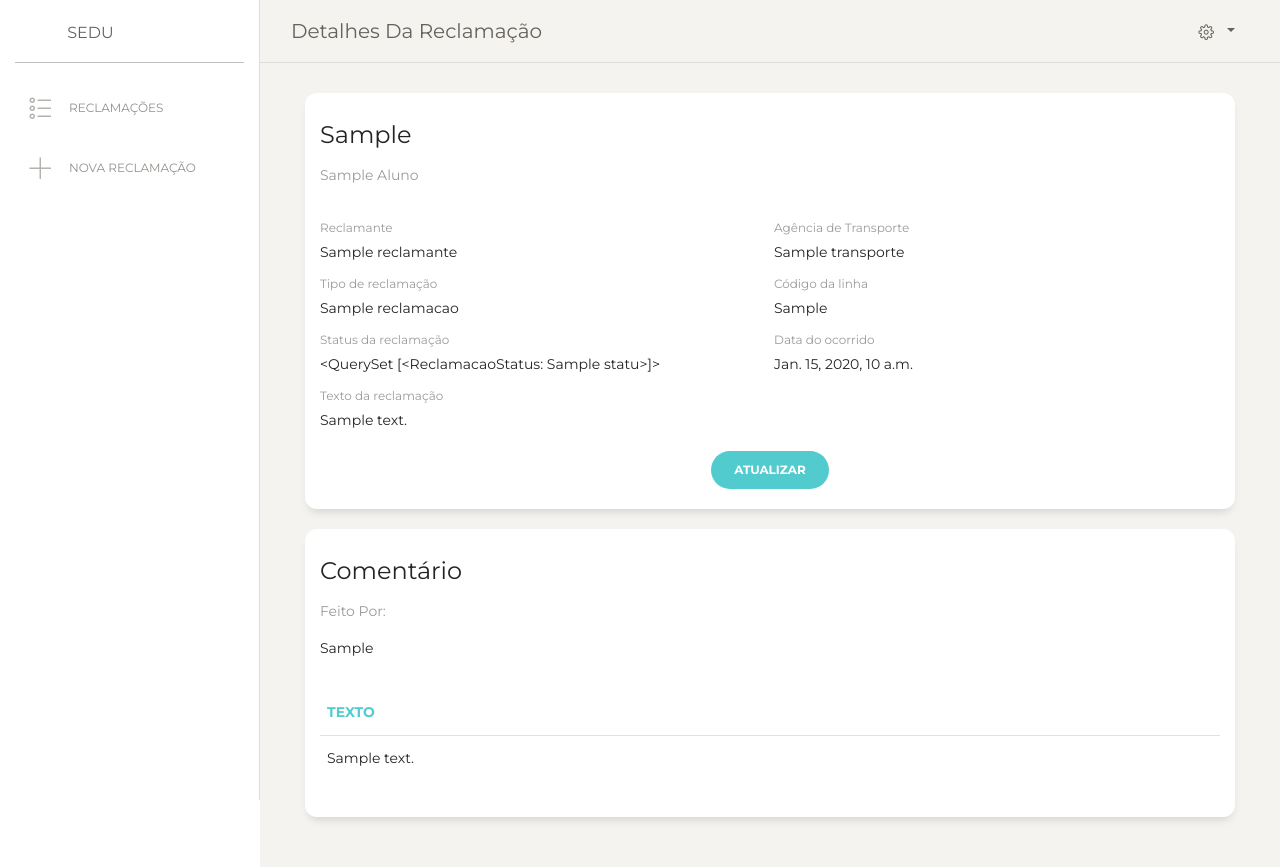
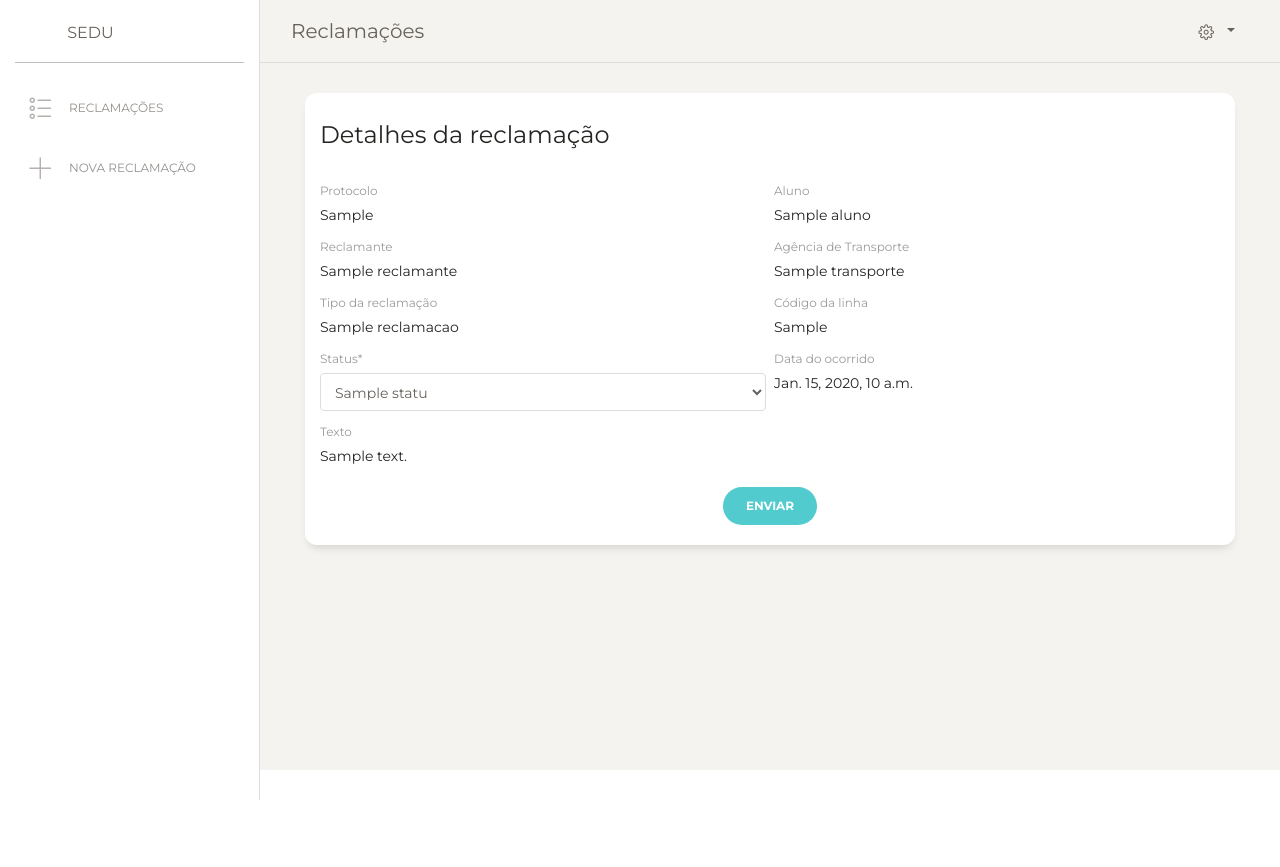
Before and after one commit to MatheusRBarbosa/sedu-denuncias, a Django app: page /web/reclamacao/1 in a window 1280 px wide. After the commit the page ends 800 px from the top, so only its background shows below. Run offline with Django 3.2, Linux system fonts and the light colour scheme; a user stored in the database is signed in; tables that the repository leaves empty hold one stand-in row (values such as "Sample post"); some libraries are stand-ins or nearby versions.

Commit message:
feat(status): Atulizando status

```diff
--- a/sedu_webservice/denuncias/templates/denuncias/reclamacao_detail.html
+++ b/sedu_webservice/denuncias/templates/denuncias/reclamacao_detail.html
@@ -1,19 +1,36 @@
 {% extends 'home.html' %}
 
-{% block content-title%} Detalhes da reclamação {% endblock %}
+{% block content-title%}Reclamações{% endblock %}
 
 {% block content-body %}
+
 {% load crispy_forms_tags %}
 
 <div class="col-md-12">
     <div class="card">
         <div class="card-header">
-                <h4 class="card-title">{{object.protocolo}}</h4>
-                <p class="card-category">{{object.aluno}}</p>
+            <h4 class="card-title">
+               Detalhes da reclamação
+            </h4>
         </div>
         <div class="card-body">
+
             <form method="post">
                 {% csrf_token %}
+                <div class="row">
+                    <div class="col-md-6 pr-1">
+                        <div class="form-group">
+                            <label>Protocolo</label>
+                            <div>{{form.protocolo.value}}</div>
+                        </div>
+                    </div>
+                    <div class="col-md-6 pl-1">
+                        <div class="form-group">
+                            <label>Aluno</label>
+                            <div>{{object.aluno}}</div>
+                        </div>
+                    </div>
+                </div>
                 <div class="row">
                     <div class="col-md-6 pr-1">
                         <div class="form-group">
@@ -24,87 +41,52 @@
                     <div class="col-md-6 pl-1">
                         <div class="form-group">
                             <label>Agência de Transporte</label>
-                                <div> {{object.agencia_transporte}} </div>
+                            <div> {{object.agencia_transporte}}</div>
                         </div>
                     </div>
                 </div>
                 <div class="row">
                     <div class="col-md-6 pr-1">
                         <div class="form-group">
-                                <label>Tipo de reclamação</label>
-                                <div> {{object.tipo}} </div>
+                            <label>Tipo da reclamação</label>
+                            <div>{{object.tipo}}</div>
                         </div>
                     </div>
                     <div class="col-md-6 pl-1">
                         <div class="form-group">
                             <label>Código da linha</label>
-                                <div>{{object.cod_linha}}</div>
+                            <div>{{form.cod_linha.value}}</div>
                         </div>
                     </div>
                 </div>
                 <div class="row">
                     <div class="col-md-6 pr-1">
                         <div class="form-group">
-                                <label>Status da reclamação</label>
-                                <div>
-                                    {{status}}
-                                </div>
+                            <div>{{form.status  | as_crispy_field}}</div>
                         </div>
                     </div>
                     <div class="col-md-6 pl-1">
                         <div class="form-group">
                             <label>Data do ocorrido</label>
-                                <div>{{object.data_ocorrido}}</div>
+                            <div>{{form.data_ocorrido.value}}</div>
                         </div>
                     </div>
                 </div>
                 <div class="row">
                     <div class="col-md-12">
                         <div class="form-group">
-                                <label>Texto da reclamação</label>
-                                <div>{{object.texto}}</div>
+                            <label>Texto</label>
+                            <div>{{form.texto.value}}</div>
                         </div>
                     </div>
                 </div>
                 <div class="row">
                     <div class="update ml-auto mr-auto">
-                            <button class="btn btn-primary btn-round" type="submit">Atualizar</button>
+                        <button class="btn btn-primary btn-round" type="submit">Enviar</button>
                     </div>
                 </div>
                 </form>
             </div>
         </div>
 </div>
-    {% for comentario in object.comentarios.all %}
-        <div class="col-md-12">
-            <div class="card">
-                <div class="card-header">
-                    <h4 class="card-title">Comentário</h4>
-                    <p class="card-category">Feito por: {{comentario.responsavel.usuario.first_name|linebreaks}}</p>
-                </div>
-                <div class="card-body">
-                    <div class="table-responsive">
-                        <table class="table">
-                            <thead>
-                                <th class="text-primary">Texto</th>
-                            </thead>
-                            <tbody>
-                                <tr>
-                                    <td>{{comentario.texto}}</td>
-                                </tr>
-                            </tbody>
-                        </table>
-                    </div>
-                </div>
-            </div>
-        </div>
-        {% empty %}
-        <div class="col-md-12">
-            <div class="card">
-                <div class="card-header">
-                    <p class="card-category">Nenhum comentário ainda...</p>
-                </div>
-            </div>
-        </div>
-    {% endfor %}
 {% endblock %}
--- a/sedu_webservice/denuncias/templates/denuncias/reclamacao_form.html
+++ b/sedu_webservice/denuncias/templates/denuncias/reclamacao_form.html
@@ -11,7 +11,6 @@
         <div class="card-header">
             <h4 class="card-title">
                 {% if request.resolver_match.url_name == "web_reclamacao_create" %}Criar nova reclamação{% endif %}
-                {% if request.resolver_match.url_name == "web_reclamacao_update" %}Atualizar reclamação{% endif %}
             </h4>
         </div>
         <div class="card-body">
--- a/sedu_webservice/denuncias/templates/denuncias/reclamacao_list.html
+++ b/sedu_webservice/denuncias/templates/denuncias/reclamacao_list.html
@@ -36,7 +36,7 @@
                             <td>{{reclamacao.aluno.escola.municipio.sre}}</td>
                             <td>{{reclamacao.aluno.escola}}</td>
                             <td>{{reclamacao.tipo.setor}}</td>
-                            <td><a href="{% url 'web_reclamacao_update' reclamacao.id %}">{{reclamacao.tipo}}</a></td>
+                            <td>{{reclamacao.tipo}}</td>
 
                         </tr>
                         {% endfor %}
--- a/sedu_webservice/denuncias/urls.py
+++ b/sedu_webservice/denuncias/urls.py
@@ -4,7 +4,6 @@ from django.urls import path
 
 urlpatterns = [
     path('reclamacoes/', ReclamacaoList.renderPage, name='web_reclamacao_list'),
-    path('reclamacao/<int:pk>', ReclamacaoDetail.renderPage, name='web_reclamacao_detail'),
-    path('reclamacao_create', ReclamacaoCreate.as_view(), name='web_reclamacao_create'),
-    path('reclamacao_update/<int:pk>', ReclamacaoUpdate.as_view(), name='web_reclamacao_update'),
+    path('reclamacao/<int:pk>', ReclamacaoDetail.as_view(), name='web_reclamacao_detail'),
+    path('reclamacao_create', ReclamacaoCreate.as_view(), name='web_reclamacao_create')
 ]
--- a/sedu_webservice/denuncias/views.py
+++ b/sedu_webservice/denuncias/views.py
@@ -8,7 +8,7 @@ from django.utils.decorators import method_decorator
 # specific to this view
 from django.views.generic import ListView, DetailView
 from django.views.generic.edit import CreateView, UpdateView, DeleteView, FormView
-from django.http import HttpResponse
+from django.shortcuts import redirect
 
 ##Paginas Web
 @method_decorator(login_required, name='dispatch')
@@ -26,21 +26,18 @@ class ReclamacaoList(ListView):
         return render(request, 'denuncias/reclamacao_list.html', {'reclamacoes': reclamacoes})
 
 @method_decorator(login_required, name='dispatch')
-class ReclamacaoDetail(DetailView):
-    #model = Reclamacao
-    def renderPage(request, pk):
-        reclamacao = Reclamacao.objects.get(id=pk)
-        status = ReclamacaoStatus.objects.all()
-        return render(request, 'denuncias/reclamacao_detail.html', {'object': reclamacao, 'status': status})
+class ReclamacaoDetail(UpdateView):
+    model = Reclamacao
+    fields = '__all__'
+    template_name = 'denuncias/reclamacao_detail.html'
+
+    def post(self, request, *args, **kwargs):
+        self.object = self.get_object()
+        Reclamacao.objects.filter(pk=self.kwargs['pk']).update(status=request.POST.get("status"))
+        return redirect('web_reclamacao_list')
 
 @method_decorator(login_required, name='dispatch')
 class ReclamacaoCreate(CreateView):
     model = Reclamacao
     fields = '__all__'
     success_url = reverse_lazy('web_reclamacao_list')
-
-@method_decorator(login_required, name='dispatch')
-class ReclamacaoUpdate(UpdateView):
-    model = Reclamacao
-    fields = '__all__'
-    success_url = reverse_lazy('web_reclamacao_list')
```
Lines whose indentation alone changed are shown as unchanged.
